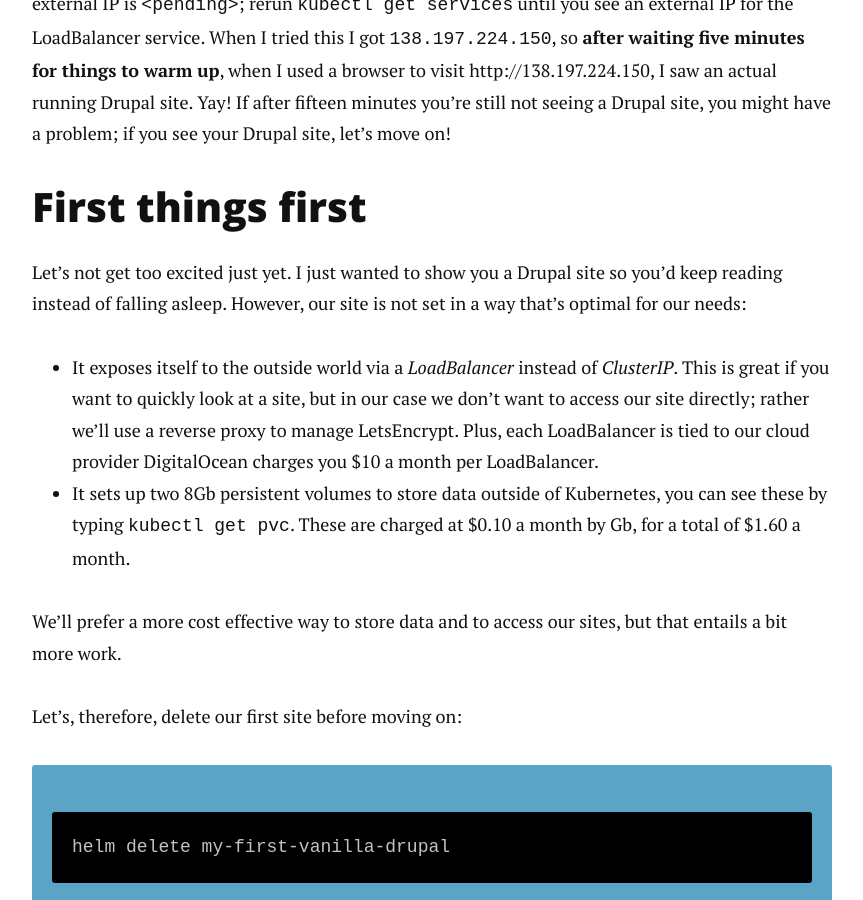
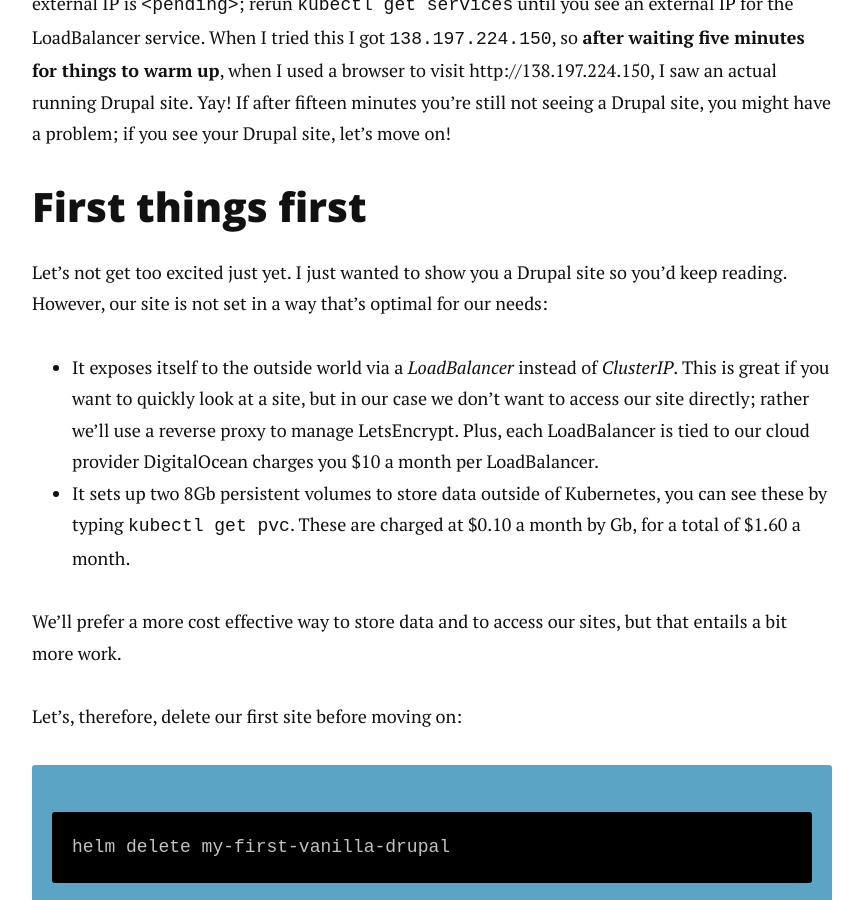
Before and after one commit to alberto56/dcycleblog, a Jekyll site: the page built from kubernetes/08-drupal-helm/index.md, in a window 1280 px wide and 900 px high, scrolled down 2415 px. Shown: the whole window, without its empty margins (208-1071 px from the left). Built offline with Jekyll 4.4.1, drawn with Linux system fonts in a browser that asks for light colours; nearby versions of some CDN libraries; comment, search, counter and statistics services are not loaded.

Commit message:
Update index.md

```diff
--- a/kubernetes/08-drupal-helm/index.md
+++ b/kubernetes/08-drupal-helm/index.md
@@ -52,7 +52,7 @@
 First things first
 -----
 
-Let's not get too excited just yet. I just wanted to show you a Drupal site so you'd keep reading instead of falling asleep. However, our site is not set in a way that's optimal for our needs:
+Let's not get too excited just yet. I just wanted to show you a Drupal site so you'd keep reading. However, our site is not set in a way that's optimal for our needs:
 
 * It exposes itself to the outside world via a _LoadBalancer_ instead of _ClusterIP_. This is great if you want to quickly look at a site, but in our case we don't want to access our site directly; rather we'll use a reverse proxy to manage LetsEncrypt. Plus, each LoadBalancer is tied to our cloud provider DigitalOcean charges you $10 a month per LoadBalancer.
 * It sets up two 8Gb persistent volumes to store data outside of Kubernetes, you can see these by typing `kubectl get pvc`. These are charged at $0.10 a month by Gb, for a total of $1.60 a month.
```
